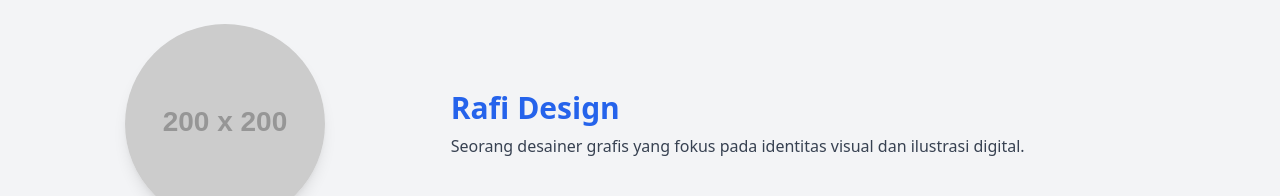
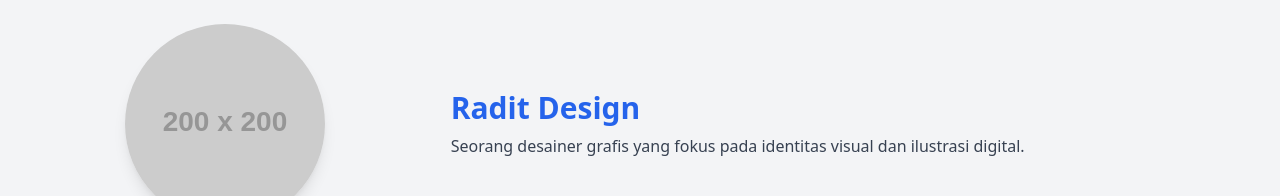
Before and after one commit to Mr-Banditto/PrakPemWeb, a plain HTML site: page D6/THT/portofolio-tailwind.html in a window 1280 px wide. Shown: the top 196 px of the page. Drawn offline with nearby package versions, Linux system fonts and the light colour scheme; placeholder pictures from the web are drawn by us.

Commit message:
Update portofolio-tailwind.html

```diff
--- a/D6/THT/portofolio-tailwind.html
+++ b/D6/THT/portofolio-tailwind.html
@@ -15,7 +15,7 @@
         <img src="https://via.placeholder.com/200" alt="Foto Profil" class="rounded-full mx-auto shadow-lg">
       </div>
       <div class="md:w-2/3">
-        <h2 class="text-3xl font-bold text-blue-600">Rafi Design</h2>
+        <h2 class="text-3xl font-bold text-blue-600">Radit Design</h2>
         <p class="text-gray-700 mt-2">Seorang desainer grafis yang fokus pada identitas visual dan ilustrasi digital.</p>
       </div>
     </div>
```
